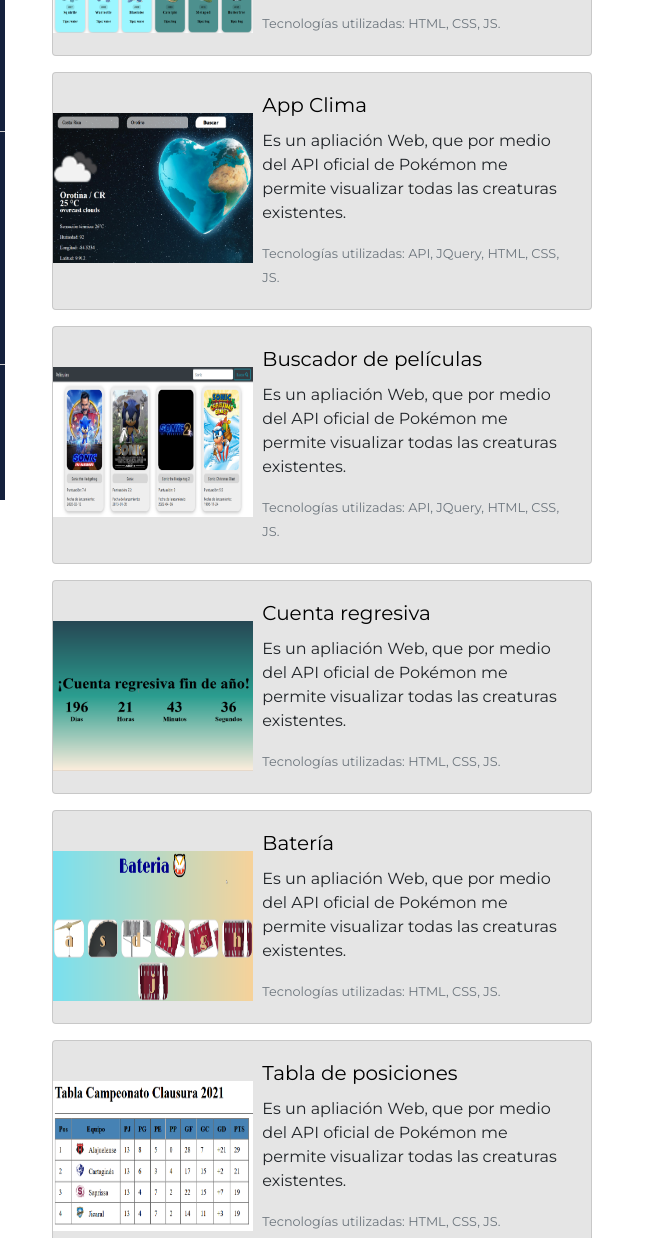
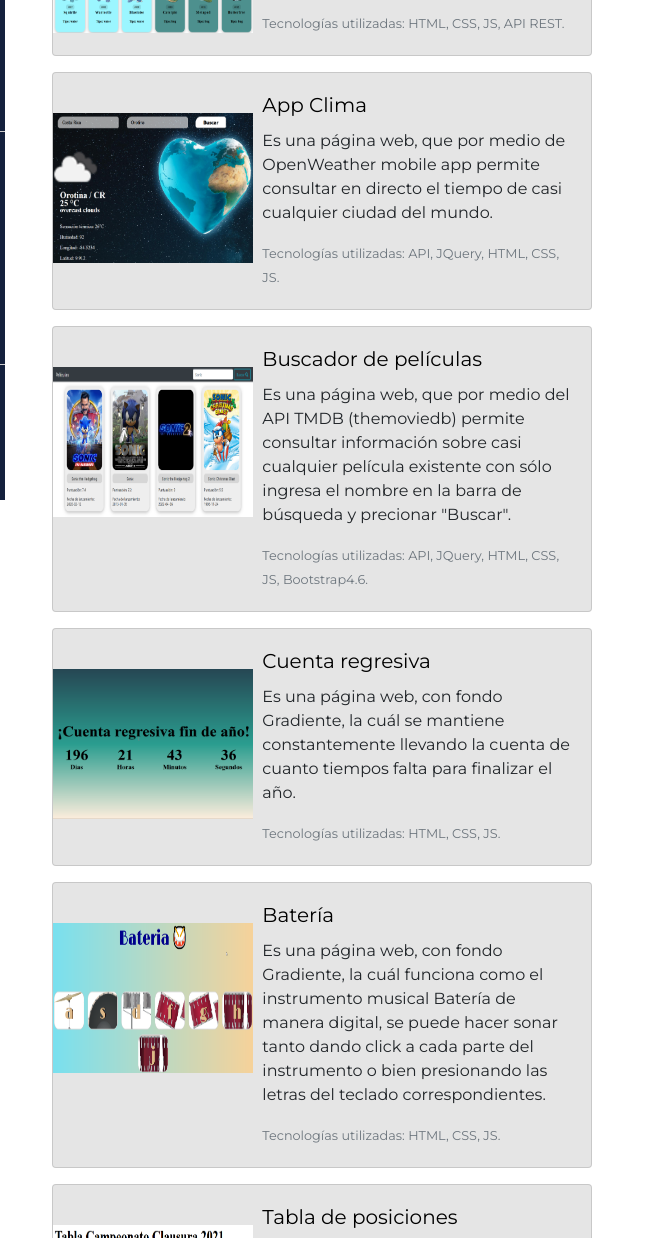
Before and after one commit to Anthony25795/Portafolio, a plain HTML site: page proyect.html in a window 1280 px wide. Shown: the part 300-1538 px from the top of the page, 255-910 px from the left. Drawn offline with nearby package versions, Linux system fonts and the light colour scheme.

Commit message:
Se cambia el texto de introduccion en perfil y descripcion de los proyectos

```diff
--- a/proyect.html
+++ b/proyect.html
@@ -73,8 +73,8 @@
               <div class="col-md-8">
                 <div class="card-body divTxtCard">
                   <h5 class="card-title"><a href="https://anthony25795.github.io/Pokedex/" target="_blank" class="stretched-link">Pokédex</a></h5>
-                  <p class="card-text">Es un apliación Web, que por medio del API oficial de Pokémon me permite visualizar todas las creaturas existentes.</p>
-                  <p class="card-text"><small class="text-muted">Tecnologías utilizadas: HTML, CSS, JS.</small></p>
+                  <p class="card-text">Es una página web, que por medio del API oficial de Pokémon me permite visualizar todas las creaturas existentes.</p>
+                  <p class="card-text"><small class="text-muted">Tecnologías utilizadas: HTML, CSS, JS, API REST.</small></p>
                 </div>
               </div>
             </div>
@@ -89,7 +89,8 @@
                   <div class="card-body divTxtCard">
 
                     <h5 class="card-title"><a href="https://anthony25795.github.io/app_clima/" target="_blank" class="stretched-link">App Clima</a></h5>
-                    <p class="card-text">Es un apliación Web, que por medio del API oficial de Pokémon me permite visualizar todas las creaturas existentes.</p>
+                    <p class="card-text">Es una página web, que por medio de OpenWeather
+                      mobile app permite consultar en directo el tiempo de casi cualquier ciudad del mundo.</p>
                     <p class="card-text"><small class="text-muted">Tecnologías utilizadas: API, JQuery, HTML, CSS, JS.</small></p>
                   </div>
                 </div>
@@ -106,8 +107,8 @@
               <div class="col-md-8">
                 <div class="card-body divTxtCard">
                   <h5 class="card-title"><a href="https://anthony25795.github.io/Busca-Peliculas/" target="_blank" class="stretched-link">Buscador de películas</a></h5>
-                  <p class="card-text">Es un apliación Web, que por medio del API oficial de Pokémon me permite visualizar todas las creaturas existentes.</p>
-                  <p class="card-text"><small class="text-muted">Tecnologías utilizadas: API, JQuery, HTML, CSS, JS.</small></p>
+                  <p class="card-text">Es una página web, que por medio del API TMDB (themoviedb) permite consultar información sobre casi cualquier película existente con sólo ingresa el nombre en la barra de búsqueda y precionar "Buscar".</p>
+                  <p class="card-text"><small class="text-muted">Tecnologías utilizadas: API, JQuery, HTML, CSS, JS, Bootstrap4.6.</small></p>
                 </div>
               </div>
             </div>
@@ -122,7 +123,7 @@
                   <div class="card-body divTxtCard">
 
                     <h5 class="card-title"><a href="https://anthony25795.github.io/clase05/" target="_blank" class="stretched-link">Cuenta regresiva</a></h5>
-                    <p class="card-text">Es un apliación Web, que por medio del API oficial de Pokémon me permite visualizar todas las creaturas existentes.</p>
+                    <p class="card-text">Es una página web, con fondo Gradiente, la cuál se mantiene constantemente llevando la cuenta de cuanto tiempos falta para finalizar el año.</p>
                     <p class="card-text"><small class="text-muted">Tecnologías utilizadas: HTML, CSS, JS.</small></p>
                   </div>
                 </div>
@@ -139,7 +140,7 @@
               <div class="col-md-8">
                 <div class="card-body divTxtCard">
                   <h5 class="card-title tituloProyec"><a href="https://anthony25795.github.io/bateria/" target="_blank" class="stretched-link">Batería</a></h5>
-                  <p class="card-text">Es un apliación Web, que por medio del API oficial de Pokémon me permite visualizar todas las creaturas existentes.</p>
+                  <p class="card-text">Es una página web, con fondo Gradiente, la cuál funciona como el instrumento musical Batería de manera digital, se puede hacer sonar tanto dando click a cada parte del instrumento o bien presionando las letras del teclado correspondientes.</p>
                   <p class="card-text"><small class="text-muted">Tecnologías utilizadas: HTML, CSS, JS.</small></p>
                 </div>
               </div>
@@ -155,8 +156,8 @@
                   <div class="card-body divTxtCard">
 
                     <h5 class="card-title tituloProyec"><a href="https://anthony25795.github.io/clase03html/" target="_blank" class="stretched-link">Tabla de posiciones</a></h5>
-                    <p class="card-text">Es un apliación Web, que por medio del API oficial de Pokémon me permite visualizar todas las creaturas existentes.</p>
-                    <p class="card-text"><small class="text-muted">Tecnologías utilizadas: HTML, CSS, JS.</small></p>
+                    <p class="card-text">Es una página web, bastente básica, la cuál evidencia el correcto uso de tablas en HTML y estilos en CSS.</p>
+                    <p class="card-text"><small class="text-muted">Tecnologías utilizadas: HTML, CSS.</small></p>
                   </div>
                 </div>
               </div>
```
Also changed, not shown: index.html (+4 -4 lines).
